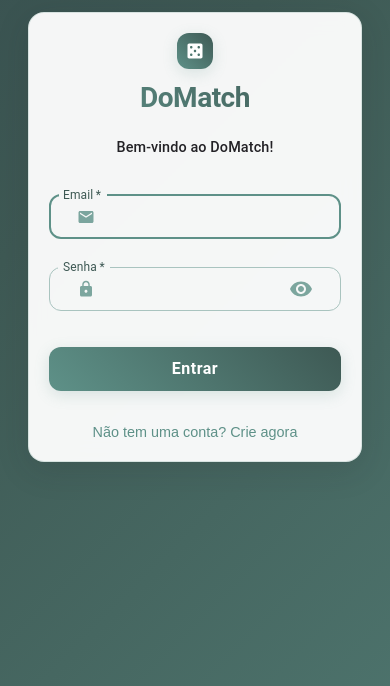
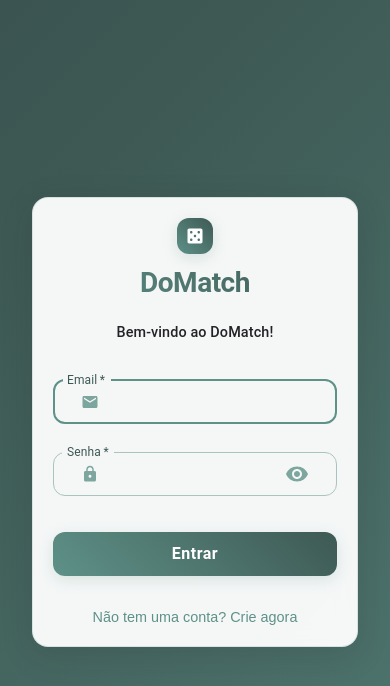
Before and after one commit to riltons/domatchv0, a React (Create React App) app: page /login in a window 390 px wide. Shown: the top 686 px of the page. Built offline with nearby package versions, Linux system fonts and the light colour scheme; no server answers.

Commit message:
fix: Centralização vertical do card de login em dispositivos móveis

```diff
--- a/src/App.css
+++ b/src/App.css
@@ -53,22 +53,18 @@ body {
 .auth-container {
   min-height: 100vh;
   display: flex;
-  align-items: flex-start;
+  align-items: center;
   justify-content: center;
-  padding: 64px 16px 16px 16px;
+  padding: 16px;
+  background: linear-gradient(
+    135deg,
+    var(--background-gradient-1) 0%,
+    var(--background-gradient-2) 50%,
+    var(--background-gradient-3) 100%
+  );
+  background-size: 300% 300%;
+  animation: gradientAnimation 15s ease infinite;
   flex: 1;
-}
-
-@keyframes gradientAnimation {
-  0% {
-    background-position: 0% 50%;
-  }
-  50% {
-    background-position: 100% 50%;
-  }
-  100% {
-    background-position: 0% 50%;
-  }
 }
 
 .auth-paper {
@@ -262,13 +258,18 @@ body {
 
 @media (max-width: 600px) {
   .auth-container {
-    padding: 12px;
+    padding: 16px;
+    min-height: 100vh;
+    display: flex;
+    align-items: center;
+    justify-content: center;
   }
 
   .auth-paper {
     padding: 20px !important;
     margin: 0;
     border-radius: 16px !important;
+    width: 100%;
   }
 
   .auth-title {
@@ -313,3 +314,15 @@ body {
     margin-bottom: 8px;
   }
 }
+
+@keyframes gradientAnimation {
+  0% {
+    background-position: 0% 50%;
+  }
+  50% {
+    background-position: 100% 50%;
+  }
+  100% {
+    background-position: 0% 50%;
+  }
+}
```
